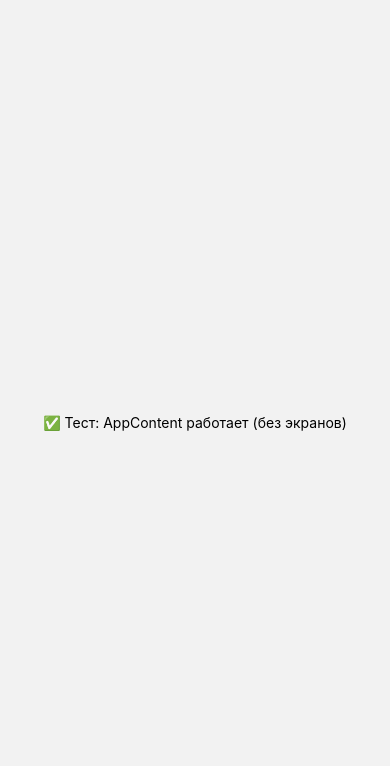
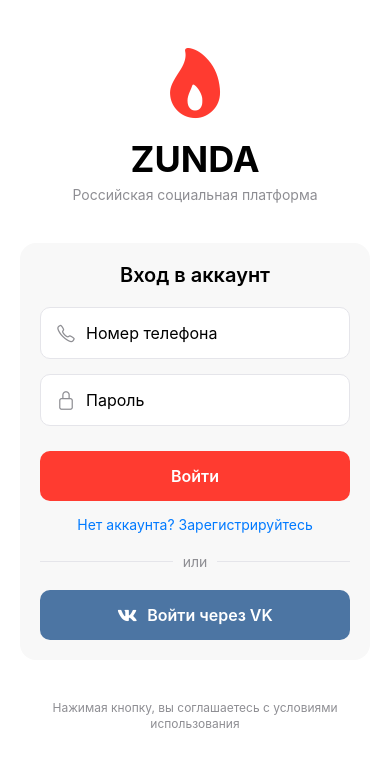
Before and after one commit to RusAfrixConnect/Zunda-app, a React Native app in the folder mobile/: screen / in a window 390 px wide. Shown: the top 766 px of the page. Built offline with nearby package versions, Linux system fonts and the light colour scheme.

Commit message:
Update App.js

```diff
--- a/mobile/App.js
+++ b/mobile/App.js
@@ -95,66 +95,16 @@
   // 🛑 ЗАКОММЕНТИРУЙ оригинальный вызов useAuth:
   // const { isAuthenticated, isLoading, checkAuth } = useAuth();
 
-  // 🟢 Простейшая заглушка для теста
+  // 🟢 ТЕСТ ТОЛЬКО AuthScreen
   return (
     <NavigationContainer>
       <Stack.Navigator screenOptions={{ headerShown: false }}>
-        <Stack.Screen
-          name="Test"
-          component={() => (
-            <View style={{ flex: 1, justifyContent: 'center', alignItems: 'center' }}>
-              <Text>✅ Тест: AppContent работает (без экранов)</Text>
-            </View>
-          )}
-        />
+        {/* 🎯 Тестируем только AuthScreen */}
+        <Stack.Screen name="AuthTest" component={AuthScreen} />
       </Stack.Navigator>
       <StatusBar style="auto" />
     </NavigationContainer>
   );
-
-  // 🛑 ЗАКОММЕНТИРУЙ весь старый код AppContent (ниже не выполнится)
-  /*
-  useEffect(() => {
-    checkAuth();
-  }, []);
-
-  if (isLoading) {
-    return <LoadingScreen />;
-  }
-
-  return (
-    <NavigationContainer>
-      <Stack.Navigator screenOptions={{ headerShown: false }}>
-        {!isAuthenticated ? (
-          <Stack.Screen name="Auth" component={AuthScreen} />
-        ) : (
-          <>
-            <Stack.Screen name="MainTabs" component={MainTabs} />
-            <Stack.Screen
-              name="GiftStore"
-              component={GiftStoreScreen}
-              options={{
-                headerShown: true,
-                title: 'Магазин подарков',
-                headerBackTitle: 'Назад'
-              }}
-            />
-            <Stack.Screen
-              name="Withdrawal"
-              component={WithdrawalScreen}
-              options={{
-                headerShown: true,
-                title: 'Вывод средств',
-                headerBackTitle: 'Назад'
-              }}
-            />
-          </>
-        )}
-      </Stack.Navigator>
-      <StatusBar style="auto" />
-    </NavigationContainer>
-  );
-  */
 }
 
 // Экспорт основного компонента - ВЕРСИЯ ТЕСТ (без AuthProvider)
```
